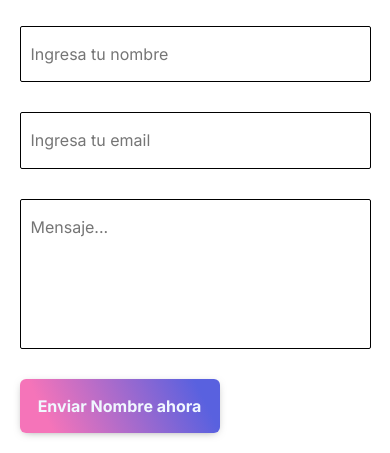
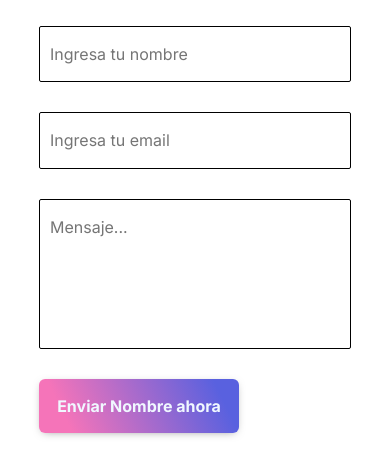
Before and after one commit to mvjimenez17/Formulario-de-Contacto, a plain HTML site: page index.html in a window 390 px wide. Shown: the part 431-884 px from the top of the page. Drawn offline with Linux system fonts and the light colour scheme.

Commit message:
responsive new

```diff
--- a/estilos.css
+++ b/estilos.css
@@ -150,8 +150,8 @@ body{
         grid-column: 1/-1;
         grid-row: 2/3;
         padding: 50px 0 20px;
-        width: 90%;
-        min-width: 250px;
+        width: 80%;
+        min-width: 220px;
     }
 
     .contact__picture{
```
